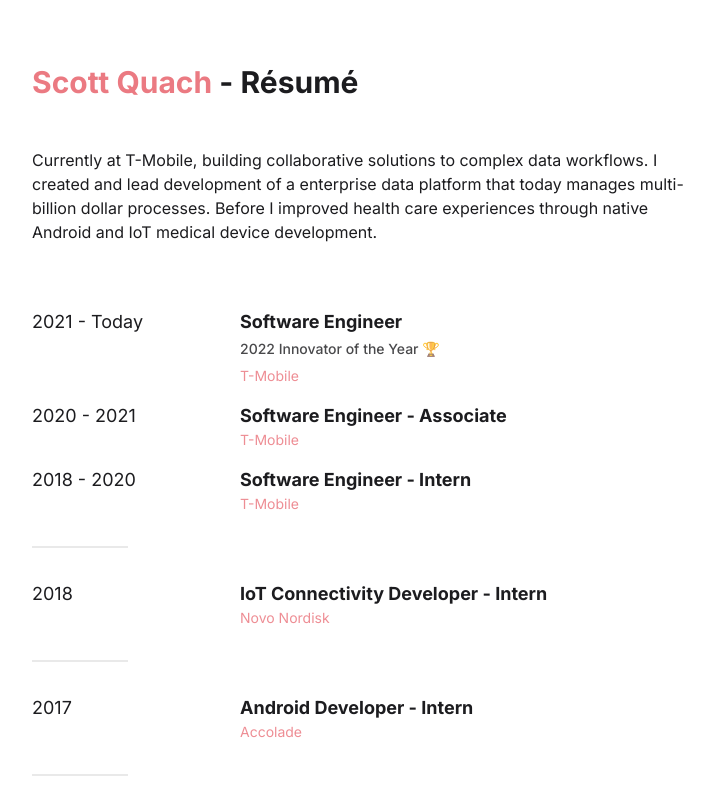
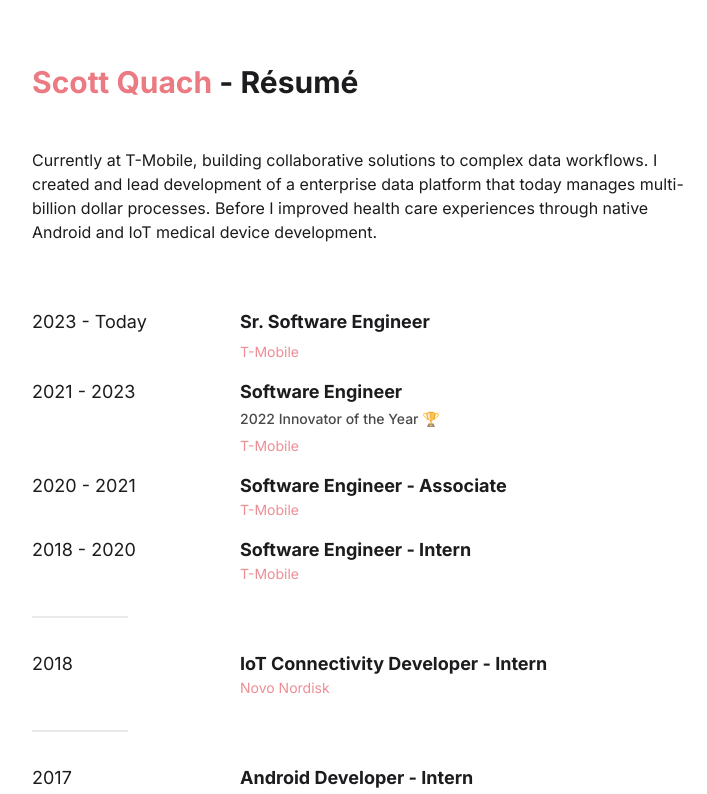
Before and after one commit to scottquach/Portfolio-2022, a React (Create React App) app: page /resume in a window 1280 px wide. Shown: the top 794 px of the page, without its empty margins (272-979 px from the left). Built offline with nearby package versions, Linux system fonts and the light colour scheme.

Commit message:
Updated job title

```diff
--- a/src/components/Home.js
+++ b/src/components/Home.js
@@ -14,7 +14,7 @@
             </div>
 
             <p className="text-left my-10">
-                Software engineer{' '}
+                Sr. Software engineer{' '}
                 <a
                     className="text-primary hover:underline dark:text-primary-light font-medium"
                     href="https://www.t-mobile.com"
@@ -23,7 +23,7 @@
                 >
                     @T-Mobile
                 </a>{' '}
-                - I've been with T-Mobile since 2018 building leading data platforms - Before that doing some native
+                - I've been with T-Mobile since 2018 building enterprise leading data platforms - Before that I did some native
                 Android work at{' '}
                 <a
                     className="text-primary hover:underline dark:text-primary-light font-medium"
@@ -40,7 +40,7 @@
                 >
                     résumé
                 </Link>{' '}
-                for the curious - I moonlight in photography, you can find my work{' '}
+                for the curious - I moonlight as a photography, you can find my work{' '}
                 <a
                     className="text-primary hover:underline dark:text-primary-light font-medium"
                     href="https://www.instagram.com/jpg.by.scottq/"
--- a/src/components/Resume.js
+++ b/src/components/Resume.js
@@ -19,7 +19,15 @@
 
             <div className="flex flex-col mt-16 mb-16">
                 <div className="experience-grid">
-                    <div className="text-lg">2021 - Today</div>
+                    <div className="text-lg">2023 - Today</div>
+                    <div className="text-left">
+                        <div className="mb-1.5">
+                            <div className="font-semibold text-lg">Sr. Software Engineer</div>
+                            {/* <span className="opacity-80 text-sm font-medium">2022 Innovator of the Year 🏆</span> */}
+                        </div>
+                        <div className="text-primary text-sm opacity-85 dark:text-primary-light">T-Mobile</div>
+                    </div>
+                    <div className="text-lg">2021 - 2023</div>
                     <div className="text-left">
                         <div className="mb-1.5">
                             <div className="font-semibold text-lg">Software Engineer</div>
```
